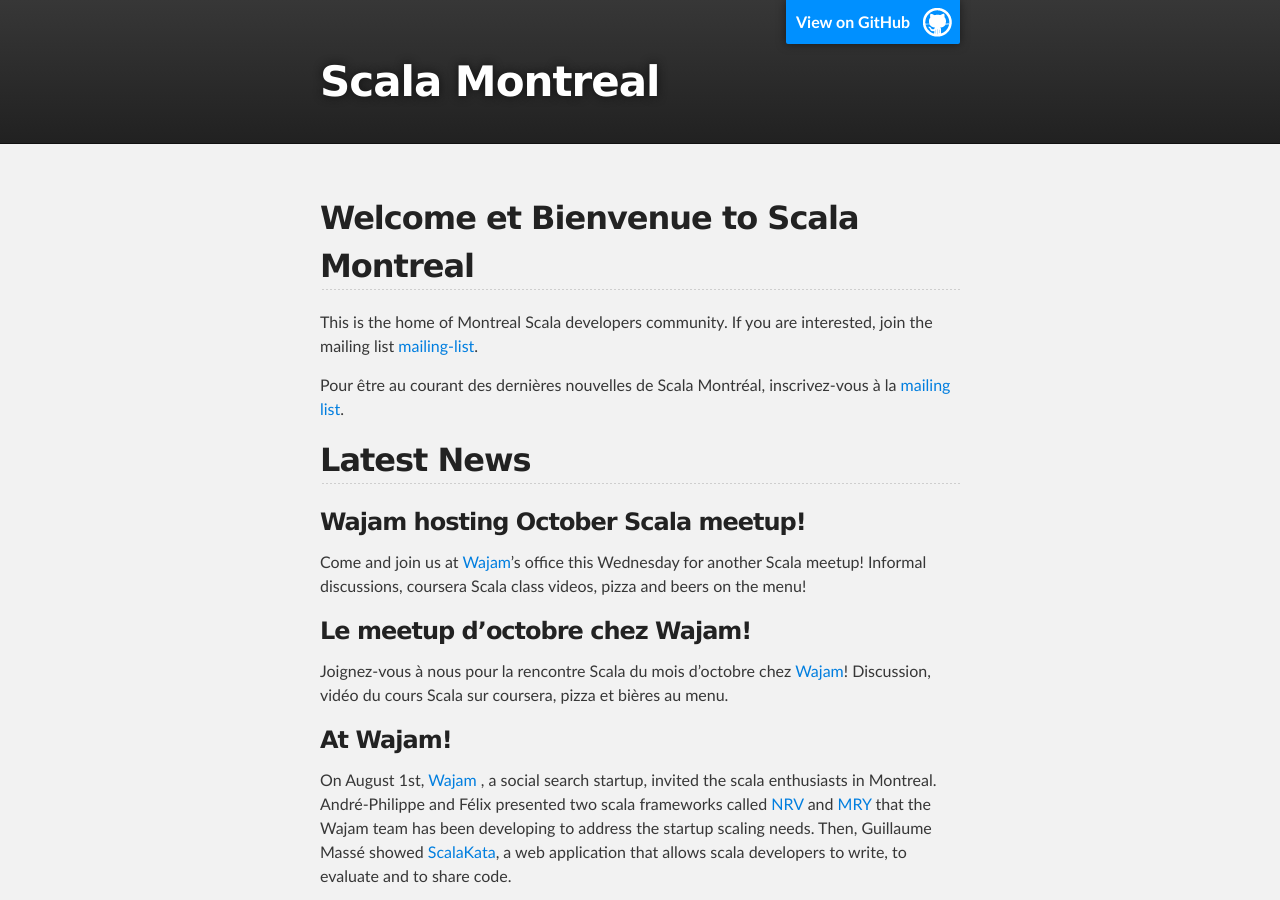
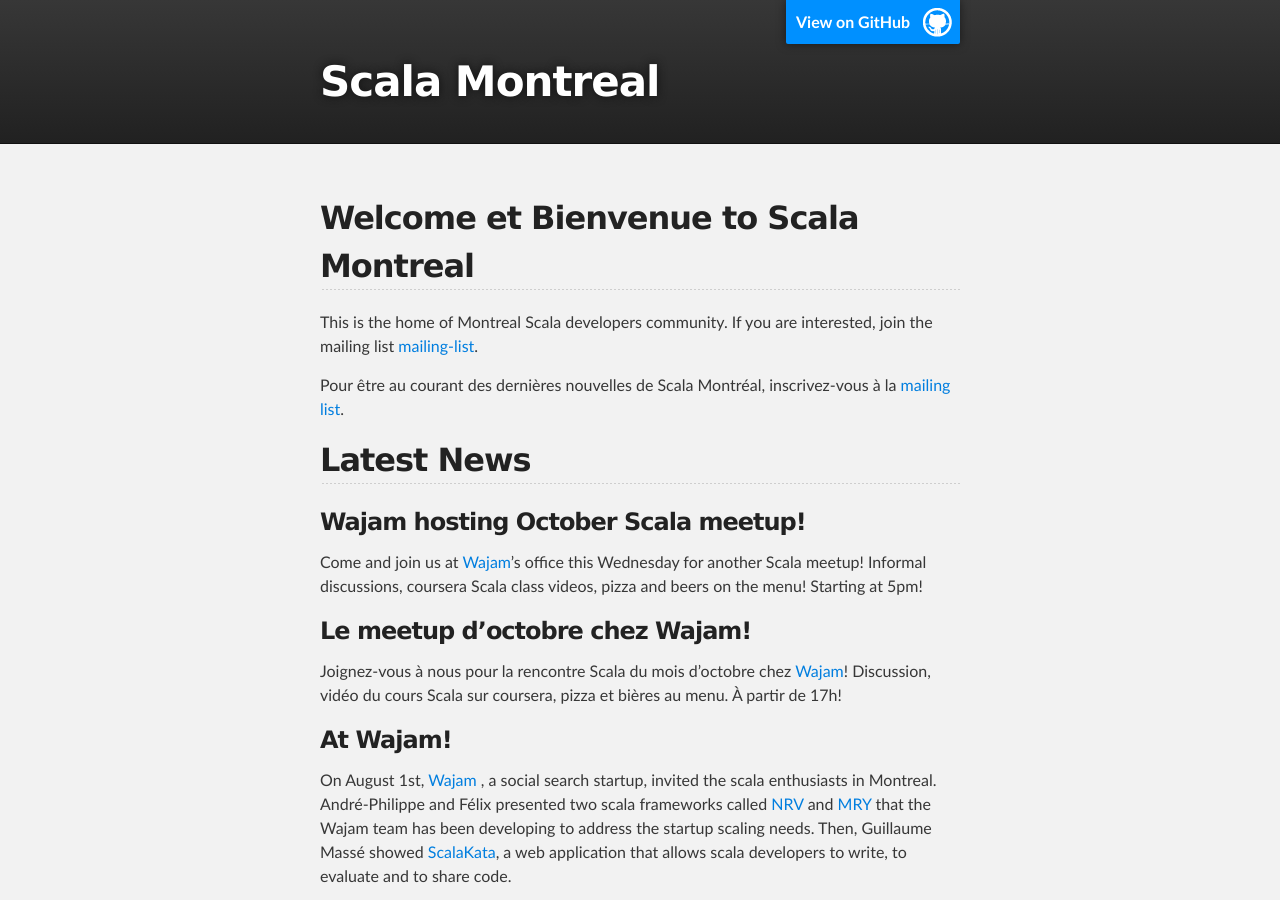
Before and after one commit to scala-montreal/scala-montreal.github.com, a Jekyll site: the page built from index.html, in a window 1280 px wide and 900 px high. Built offline with Jekyll 4.4.1, drawn with Linux system fonts in a browser that asks for light colours.

Commit message:
added time

```diff
--- a/_posts/2012-10-09-scala-montreal-october.markdown
+++ b/_posts/2012-10-09-scala-montreal-october.markdown
@@ -5,8 +5,8 @@
 
 ### Wajam hosting October Scala meetup!
 
-Come and join us at [Wajam](http://www.wajam.com)'s office this Wednesday for another Scala meetup! Informal discussions, coursera Scala class videos, pizza and beers on the menu!
+Come and join us at [Wajam](http://www.wajam.com)'s office this Wednesday for another Scala meetup! Informal discussions, coursera Scala class videos, pizza and beers on the menu! Starting at 5pm!
 
 ### Le meetup d'octobre chez Wajam!
 
-Joignez-vous à nous pour la rencontre Scala du mois d'octobre chez [Wajam](http://www.wajam.com)! Discussion, vidéo du cours Scala sur coursera, pizza et bières au menu.
+Joignez-vous à nous pour la rencontre Scala du mois d'octobre chez [Wajam](http://www.wajam.com)! Discussion, vidéo du cours Scala sur coursera, pizza et bières au menu. À partir de 17h!
```
